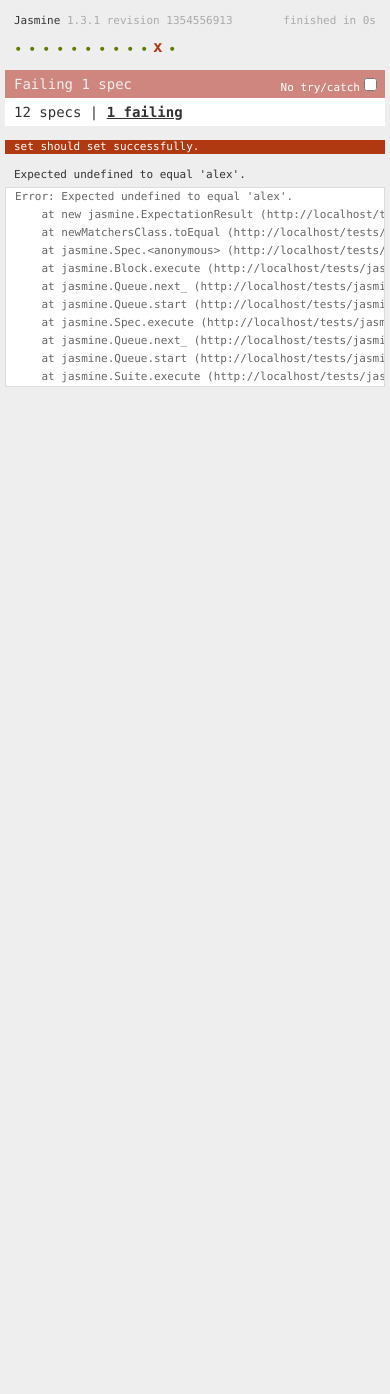
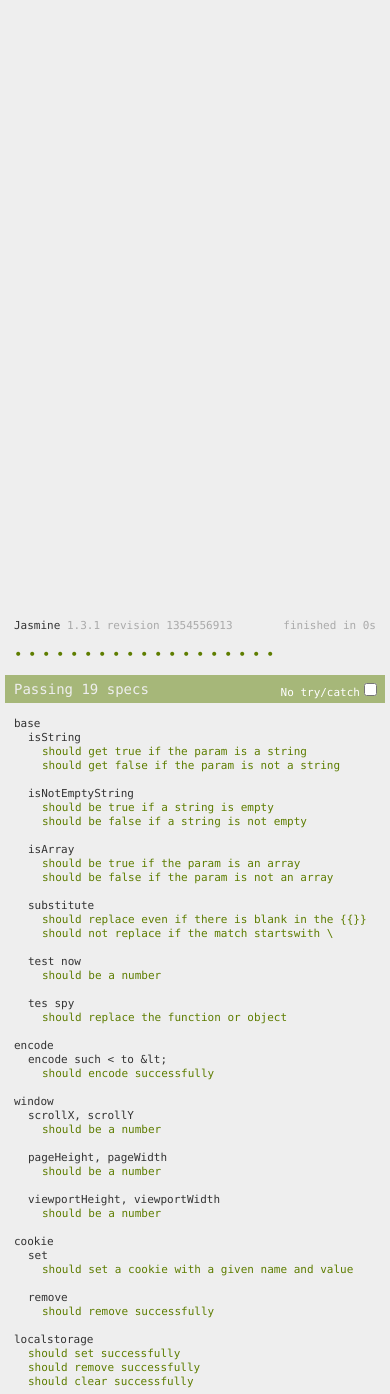
Before and after one commit to wuhongjun/js-library, a website: page tests/index.html in a window 390 px wide. Before the commit the page ends 844 px from the top, so only its background shows below. Drawn offline with Linux system fonts and the light colour scheme.

Commit message:
test window

```diff
--- a/config.js
+++ b/config.js
@@ -4,15 +4,14 @@
 		mocha: 'gallery/mocha/1.9.0/mocha.js',
 
 		base: 'src/base.js',
-		lang: 'src/lang.js',
 		cookie: 'src/components/cookie.js',
 		encode: 'src/encode.js',
 		random: 'src/random.js',
-		time: 'src/time.js',
 		support: 'src/support.js',
 		log: 'src/debug.js',
 		hashlib: 'src/hash.js',
 		sort: 'src/sort.js',
+		win: 'src/window.js',
 
 		// components
 		valueChange: 'components/valuechange.js',
--- a/src/base.js
+++ b/src/base.js
@@ -1,6 +1,9 @@
 /*
  * author: zenxds
  * email: zenxds@gmail.com
+ * base作为对类库的补充
+ * 如果相似功能较多或功能相对独立可拆分为多个文件
+ * 接口如果稳定可在其他依赖文件里直接复制一份以减少依赖（如果对base的依赖接口少于3个）
  */
 
 define(function(require, exports, module) {
--- a/src/components/localstorage.js
+++ b/src/components/localstorage.js
@@ -73,5 +73,5 @@ define(function(require, exports, module) {
 	}();
 
 
-	return localStorage;
+	return window.localStorage;
 });
--- a/src/encode.js
+++ b/src/encode.js
@@ -6,9 +6,8 @@
  */
 
 define(function(require, exports, module) {
-	var S = require('base'),
 
-		encodeHTML = function(text){
+	var	encodeHTML = function(text){
 		return String(text).replace(/["<>& ]/g, function(all){
 			return "&" + {
 				'"': 'quot',
@@ -23,6 +22,6 @@ define(function(require, exports, module) {
 	var ret = {
         encodeHTML: encodeHTML
     };
-    S.mix(exports, ret);
 
+    return ret;
 });
--- a/src/hash.js
+++ b/src/hash.js
@@ -7,7 +7,6 @@
  * exports hex_md5
  */
 define(function(require, exports, module) {
-	var S = require('satyr');
 
 	/*
 	 * A JavaScript implementation of the RSA Data Security, Inc. MD5 Message
@@ -386,7 +385,7 @@ define(function(require, exports, module) {
 
 
 	var ret = {
-		hex_md5: hex_md5
+		md5: hex_md5
 	};
-	S.mixInternal(exports, ret);
+	return ret;
 });
--- a/src/random.js
+++ b/src/random.js
@@ -7,8 +7,8 @@
 
 define(function(require, exports, module) {
 
-	var S = require('satyr'),
-		lang = require('lang'),
+	var S = require('base'),
+
 
 		/*
 		 * 返回m-n之间的随机数，并取整,
--- /dev/null
+++ b/src/window.js
@@ -0,0 +1,35 @@
+/*
+ * author: zenxds
+ * email: zenxds@gmail.com
+ * time
+ * export:
+ */
+
+define(function(require, exports, module) {
+
+	var doc = document,
+		body = doc.body,
+		de = document.documentElement;
+
+	return {
+		pageHeight: function() {
+			return body.scrollHeight;
+		},
+		pageWidth: function() {
+			return body.scrollWidth;
+		},
+		scrollX: function() {
+			return window.pageXOffset || (de && de.scrollLeft) || body.scrollLeft;
+		},
+		scrollY: function() {
+			return window.pageYOffset || (de && de.scrollTop) || body.scrollTop;
+		},
+		viewportHeight: function() {
+			// var de = document.documentElement;      //IE67的严格模式
+			return window.innerHeight || (de && de.clientHeight) || body.clientHeight;
+		},
+		viewportWidth: function() {
+			return window.innerWidth || (de && de.clientWidth) || body.clientWidth;
+		}
+	};
+});
--- a/tests/base.spec.js
+++ b/tests/base.spec.js
@@ -1,6 +1,8 @@
 define(function(require, exports, module) {
-	var S = require('base');
 
+var S = require('base');
+
+describe('base', function() {
 	describe("isString", function() {
 		var isString;	// 在此处可以不放在beforeEach里,但是最好放在里面保证在每一个spec里都能正确运行
 		beforeEach(function() {
@@ -139,4 +141,6 @@ define(function(require, exports, module) {
 			expect(S.now).toHaveBeenCalled();
 		});
 	});
+});		// end base describe
+
 });
--- a/tests/components/cookie.spec.js
+++ b/tests/components/cookie.spec.js
@@ -1,19 +1,25 @@
 define(function(require, exports, module) {
 	var S = require('cookie');
 
-	describe("set", function() {
-		var set,
-			get,
-			remove;
-		beforeEach(function() {
-			set = S.set;
-			get = S.get;
-			remove = S.remove;
-		});
+	describe("cookie", function() {
+		if (location.protocol === 'file:') {
+			return;
+		}
 
-		it("should set successfully", function(){
-			set('name', 'alex', 'zenxds.info');
-			expect(get('name')).toEqual('alex');
+		describe('set', function() {
+
+            it('should set a cookie with a given name and value', function() {
+				S.set('name', 'alex');
+				expect(S.get('name')).toEqual('alex');
+            });
+        });
+
+		describe('remove', function() {
+			it("should remove successfully", function(){
+				S.set('name', 'john');
+				S.remove('name');
+				expect(S.get('name')).toBeFalsy();
+			});
 		});
 	});
 });
--- a/tests/components/localstorage.spec.js
+++ b/tests/components/localstorage.spec.js
@@ -1,11 +1,9 @@
 define(function(require, exports, module) {
 	var S = require('localstorage');
 
-	describe("set", function() {
+	describe("localstorage", function() {
 		beforeEach(function() {
-			if (location.protocol === 'file:') {
-				return;
-			}
+
 		});
 
 		it("should set successfully", function(){
@@ -13,15 +11,15 @@ define(function(require, exports, module) {
 			expect(S.getItem('name')).toEqual('alex');
 		});
 
-		// it("should remove successfully", function(){
-		// 	S.removeItem('name');
-		// 	expect(S.getItem('name')).toBeFalsy();
-		// });
+		it("should remove successfully", function(){
+			S.removeItem('name');
+			expect(S.getItem('name')).toBeFalsy();
+		});
 
-		// it("should clear successfully", function(){
-		// 	S.setItem('name', 'john');
-		// 	S.clear();
-		// 	expect(S.getItem('name')).toBeFalsy();
-		// });
+		it("should clear successfully", function(){
+			S.setItem('name', 'john');
+			S.clear();
+			expect(S.getItem('name')).toBeFalsy();
+		});
 	});
 });
--- /dev/null
+++ b/tests/encode.spec.js
@@ -0,0 +1,15 @@
+define(function(require, exports, module) {
+	var S = require('encode');
+
+	describe("encode", function() {
+
+		describe('encode such < to &lt;', function() {
+            it('should encode successfully', function() {
+				expect(S.encodeHTML('<')).toBe('&lt;');
+				expect(S.encodeHTML('>')).toBe('&gt;');
+				expect(S.encodeHTML('&')).toBe('&amp;');
+				expect(S.encodeHTML(' ')).toBe('&nbsp;');
+            });
+        });
+	});
+});
--- a/tests/index.html
+++ b/tests/index.html
@@ -7,6 +7,12 @@
 	<script src="jasmine-1.3.1/jasmine.js"></script>
 	<script src="jasmine-1.3.1/jasmine-html.js"></script>
 	<script id="seajsnode" src="../seajs/2.0.0/sea.js" data-config="config.js"></script>
+
+	<style>
+		body {
+			padding-top: 600px;
+		}
+	</style>
 </head>
 <body>
 
@@ -16,6 +22,8 @@ var testArray = [
 	'jquery',
 	'tests/specHelper',
 	'tests/base.spec',
+	'tests/encode.spec',
+	'tests/window.spec',
 	'tests/components/cookie.spec',
 	'tests/components/localstorage.spec'
 	];
--- /dev/null
+++ b/tests/window.spec.js
@@ -0,0 +1,31 @@
+define(function(require, exports, module) {
+	var S = require('win');
+
+	describe("window", function() {
+
+		beforeEach(function() {
+
+		});
+
+		describe('scrollX, scrollY', function() {
+            it('should be a number', function() {
+				expect(S.scrollX()).toEqual(jasmine.any(Number));
+				expect(S.scrollY()).toEqual(jasmine.any(Number));
+            });
+        });
+
+        describe('pageHeight, pageWidth', function() {
+            it('should be a number', function() {
+				expect(S.pageWidth()).toEqual(jasmine.any(Number));
+				expect(S.pageHeight()).toEqual(jasmine.any(Number));
+            });
+        });
+
+        describe('viewportHeight, viewportWidth', function() {
+            it('should be a number', function() {
+				expect(S.viewportWidth()).toEqual(jasmine.any(Number));
+				expect(S.viewportHeight()).toEqual(jasmine.any(Number));
+            });
+        });
+	});
+});
```
Also changed, not shown: tests/jasmine.md (+1 -1 lines).
